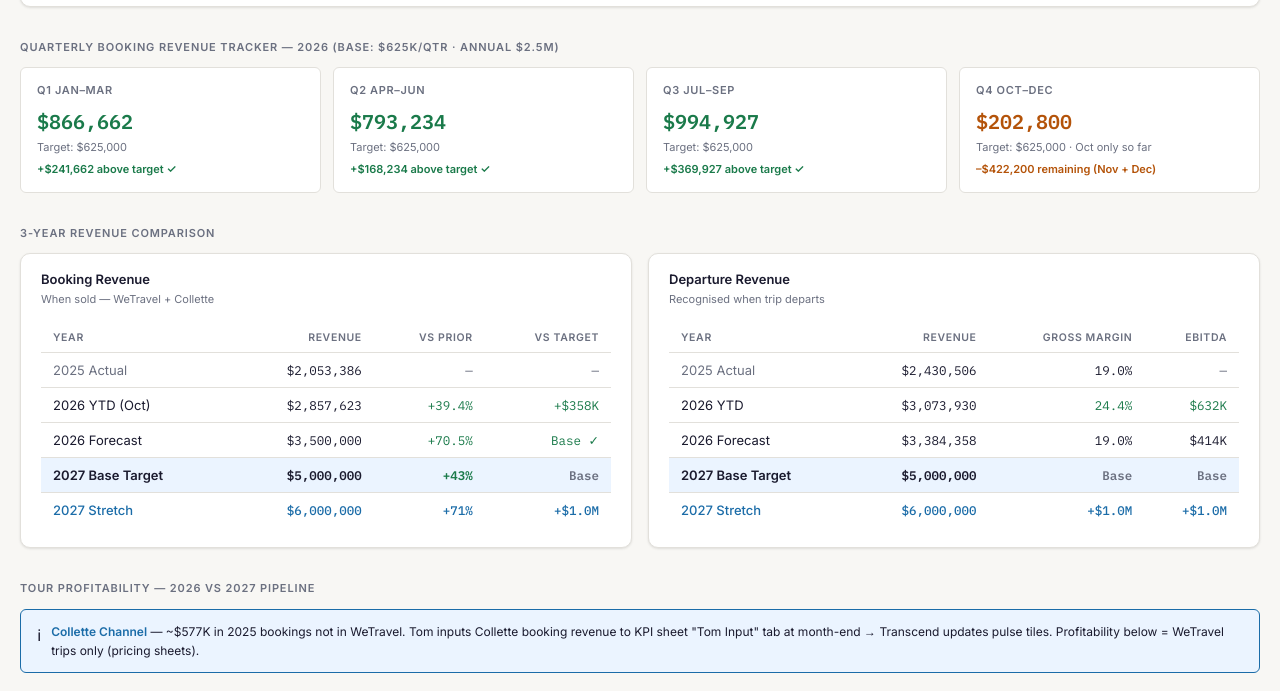
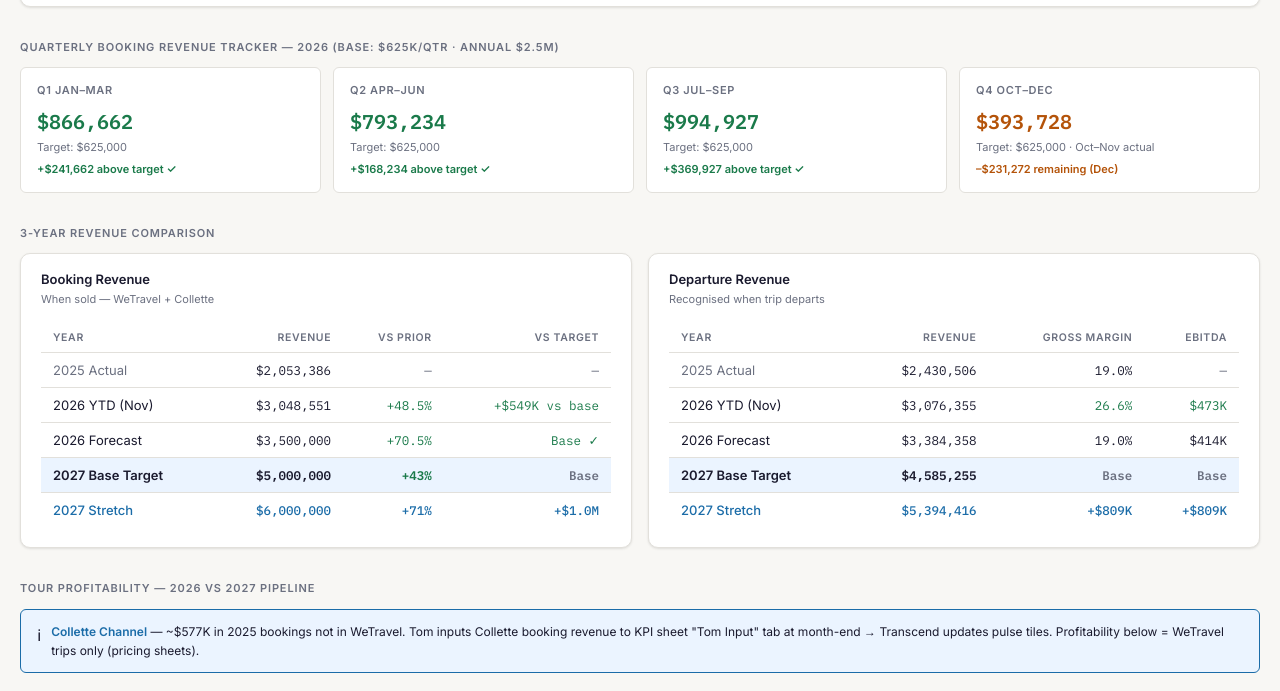
Before and after one commit to LucyNautica/tct-monthly-dashboard, a plain HTML site: page index.html in a window 1280 px wide. Shown: the part 888-1579 px from the top of the page. Drawn offline with Linux system fonts and the light colour scheme.

Commit message:
Add files via upload

```diff
--- a/index.html
+++ b/index.html
@@ -422,7 +422,7 @@ tr.stretch-row td { color: var(--accent); font-weight: 500; }
 
       <!-- 2027 PIPELINE FILL -->
       <div class="kpi-tile warning">
-        <div class="kpi-label">2027 Pipeline Fill</div>
+        <div class="kpi-label">2027 Trip Fill</div>
         <div class="kpi-value">49.0%</div>
         <div class="kpi-delta delta-neutral">401 pax / 819 seats · 21 trips</div>
         <div class="kpi-sub-row">$1.65M booked · $5.0M base target</div>
@@ -481,9 +481,9 @@ tr.stretch-row td { color: var(--accent); font-weight: 500; }
       </div>
       <div class="q-card">
         <div class="q-label">Q4 Oct–Dec</div>
-        <div class="q-val" style="color:var(--amber)">$202,800</div>
-        <div class="q-target">Target: $625,000 · Oct only so far</div>
-        <div class="q-status" style="color:var(--amber)">–$422,200 remaining (Nov + Dec)</div>
+        <div class="q-val" style="color:var(--amber)">$393,728</div>
+        <div class="q-target">Target: $625,000 · Oct–Nov actual</div>
+        <div class="q-status" style="color:var(--amber)">–$231,272 remaining (Dec)</div>
       </div>
     </div>
   </div>
@@ -520,10 +520,10 @@ tr.stretch-row td { color: var(--accent); font-weight: 500; }
                   <td class="right dim num">—</td>
                 </tr>
                 <tr>
-                  <td>2026 YTD (Oct)</td>
-                  <td class="right num">$2,857,623</td>
-                  <td class="right pos num">+39.4%</td>
-                  <td class="right pos num">+$358K</td>
+                  <td>2026 YTD (Nov)</td>
+                  <td class="right num">$3,048,551</td>
+                  <td class="right pos num">+48.5%</td>
+                  <td class="right pos num">+$549K vs base</td>
                 </tr>
                 <tr>
                   <td>2026 Forecast</td>
@@ -576,10 +576,10 @@ tr.stretch-row td { color: var(--accent); font-weight: 500; }
                   <td class="right dim num">—</td>
                 </tr>
                 <tr>
-                  <td>2026 YTD</td>
-                  <td class="right num">$3,073,930</td>
-                  <td class="right pos num">24.4%</td>
-                  <td class="right pos num">$632K</td>
+                  <td>2026 YTD (Nov)</td>
+                  <td class="right num">$3,076,355</td>
+                  <td class="right pos num">26.6%</td>
+                  <td class="right pos num">$473K</td>
                 </tr>
                 <tr>
                   <td>2026 Forecast</td>
@@ -589,15 +589,15 @@ tr.stretch-row td { color: var(--accent); font-weight: 500; }
                 </tr>
                 <tr class="total-row">
                   <td>2027 Base Target</td>
-                  <td class="right num">$5,000,000</td>
+                  <td class="right num">$4,585,255</td>
                   <td class="right dim num">Base</td>
                   <td class="right dim num">Base</td>
                 </tr>
                 <tr class="stretch-row">
                   <td>2027 Stretch</td>
-                  <td class="right num">$6,000,000</td>
-                  <td class="right num">+$1.0M</td>
-                  <td class="right num">+$1.0M</td>
+                  <td class="right num">$5,394,416</td>
+                  <td class="right num">+$809K</td>
+                  <td class="right num">+$809K</td>
                 </tr>
               </tbody>
             </table>
```
